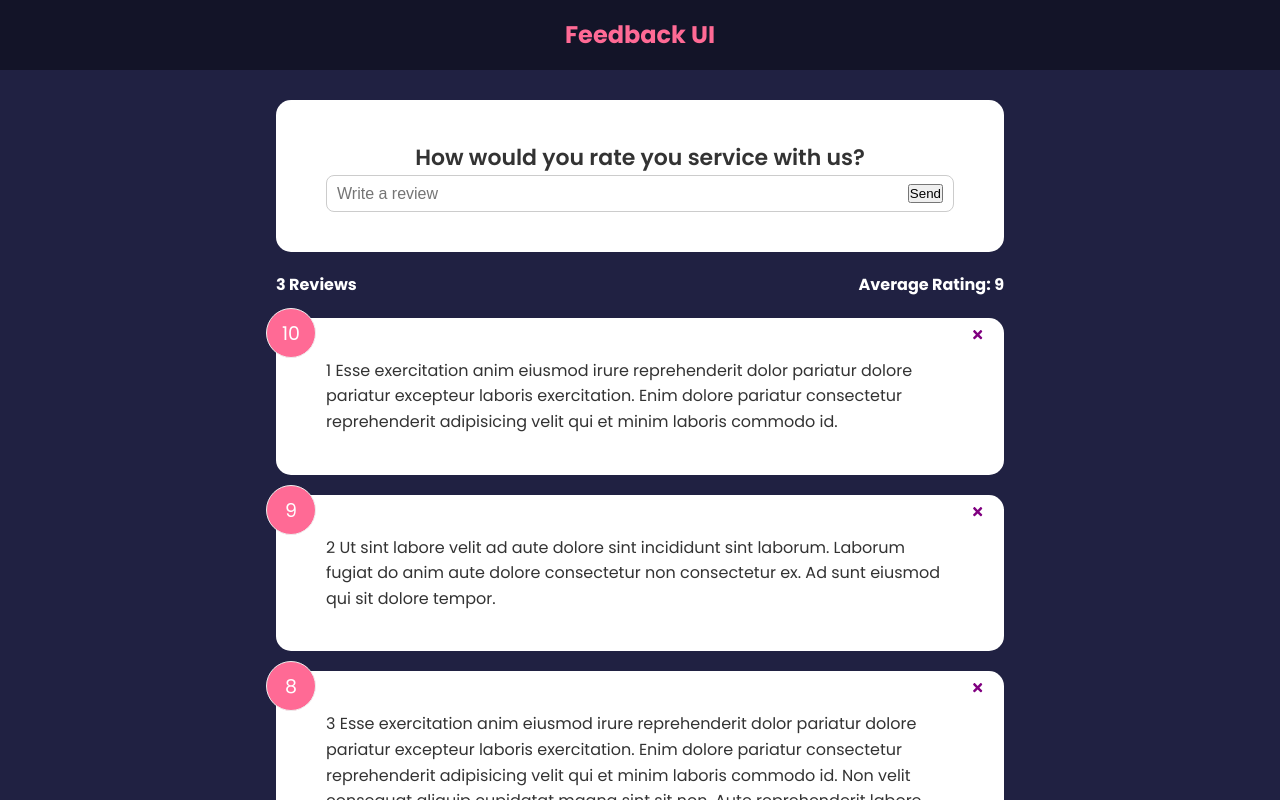
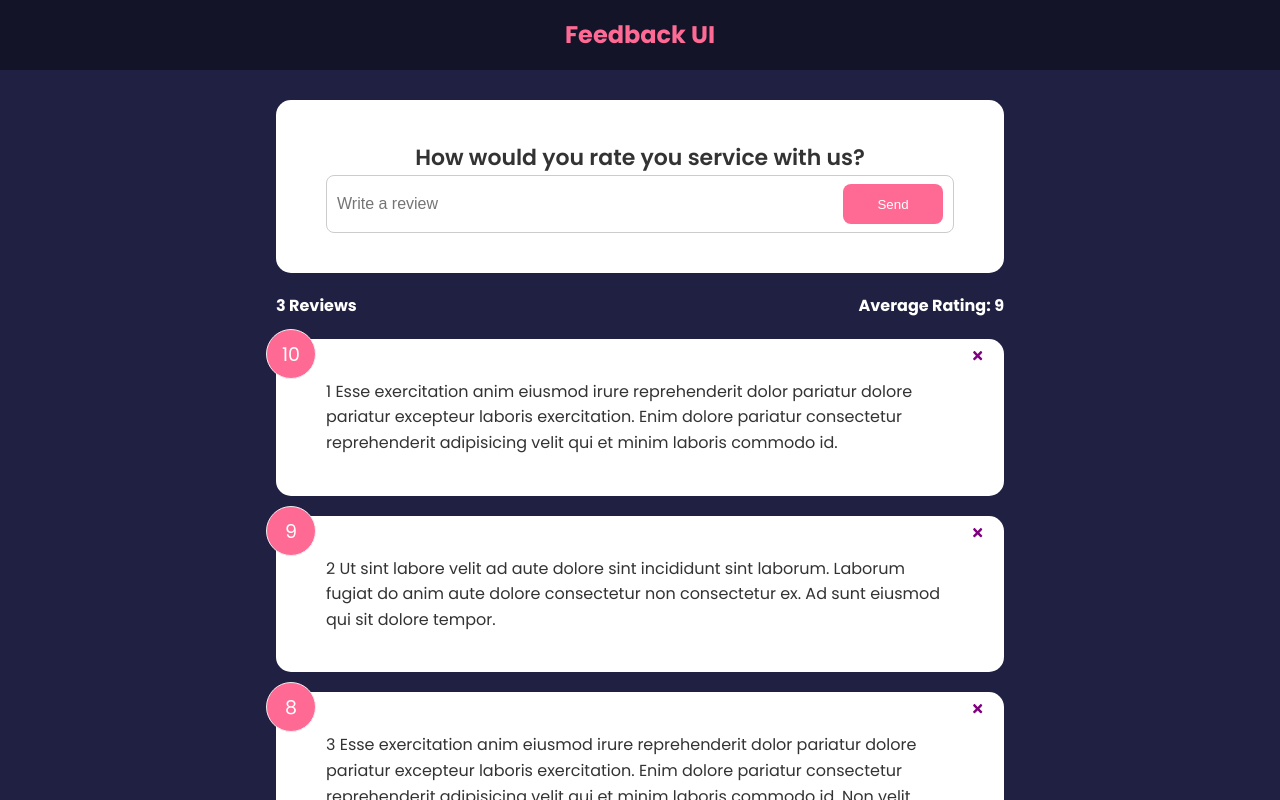
Before and after one commit to Galeups/react-example-feedback-js, a React (Create React App) app: page / in a window 1280 px wide. Shown: the top 800 px of the page. Built offline with nearby package versions, Linux system fonts and the light colour scheme.

Commit message:
feat(FeedbackForm): Add Button component

```diff
--- a/src/components/FeedbackForm.jsx
+++ b/src/components/FeedbackForm.jsx
@@ -2,6 +2,7 @@
 import { useState } from "react";
 
 import Card from "./shared/Card";
+import Button from "./shared/Button";
 
 function FeedbackForm() {
   const [text, setText] = useState("");
@@ -21,7 +22,9 @@
             type="text"
             placeholder="Write a review"
           />
-          <button type="submit">Send</button>
+          <Button type="submit" version="secondary">
+            Send
+          </Button>
         </div>
       </form>
     </Card>
--- /dev/null
+++ b/src/components/shared/Button.jsx
@@ -0,0 +1,25 @@
+import React from "react";
+import PropTypes from "prop-types";
+
+const Button = ({ children, version, type, isDisabled }) => {
+  return (
+    <button type={type} disabled={isDisabled} className={`btn btn-${version}`}>
+      {children}
+    </button>
+  );
+};
+
+Button.defaultProps = {
+  version: "primary",
+  type: "button",
+  isDisabled: false,
+};
+
+Button.propTypes = {
+  children: PropTypes.node.isRequired,
+  version: PropTypes.string,
+  type: PropTypes.string,
+  isDisabled: PropTypes.bool,
+};
+
+export default Button;
```
